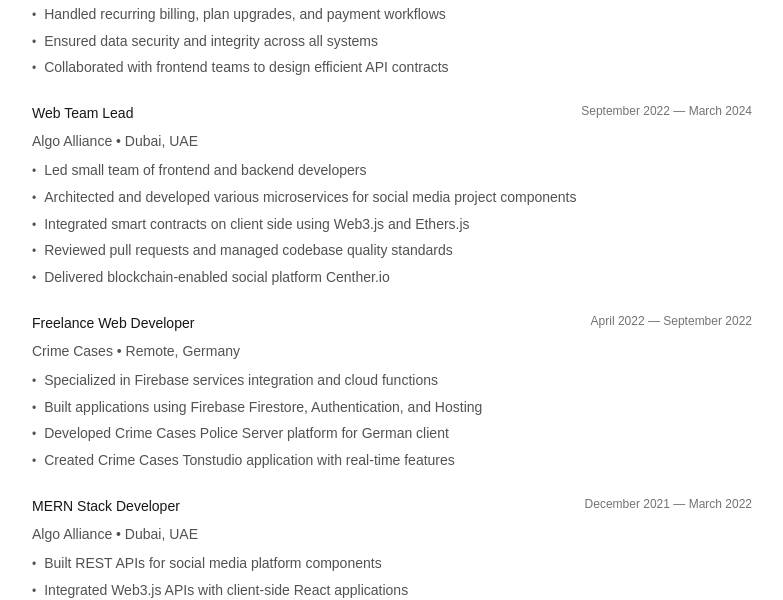
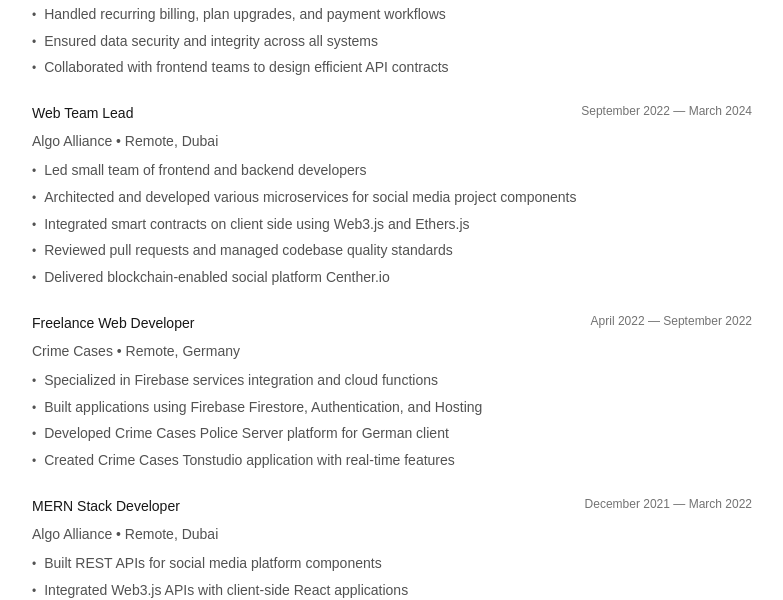
Before and after one commit to mhm13dev/mhm13.dev, a Next.js app: page / in a window 1280 px wide. Shown: the part 780-1380 px from the top of the page, without its empty margins (248-1031 px from the left). Built offline with nearby package versions, Linux system fonts and the light colour scheme.

Commit message:
fix: update location for algo alliance experience

```diff
--- a/components/work/data.ts
+++ b/components/work/data.ts
@@ -42,7 +42,7 @@
     id: "web-team-lead-algo-alliance",
     title: "Web Team Lead",
     company: "Algo Alliance",
-    location: "Dubai, UAE",
+    location: "Remote, Dubai",
     duration: "September 2022 — March 2024",
     description: [
       "Led small team of frontend and backend developers",
@@ -69,7 +69,7 @@
     id: "mern-dev-algo-alliance",
     title: "MERN Stack Developer",
     company: "Algo Alliance",
-    location: "Dubai, UAE",
+    location: "Remote, Dubai",
     duration: "December 2021 — March 2022",
     description: [
       "Built REST APIs for social media platform components",
```
